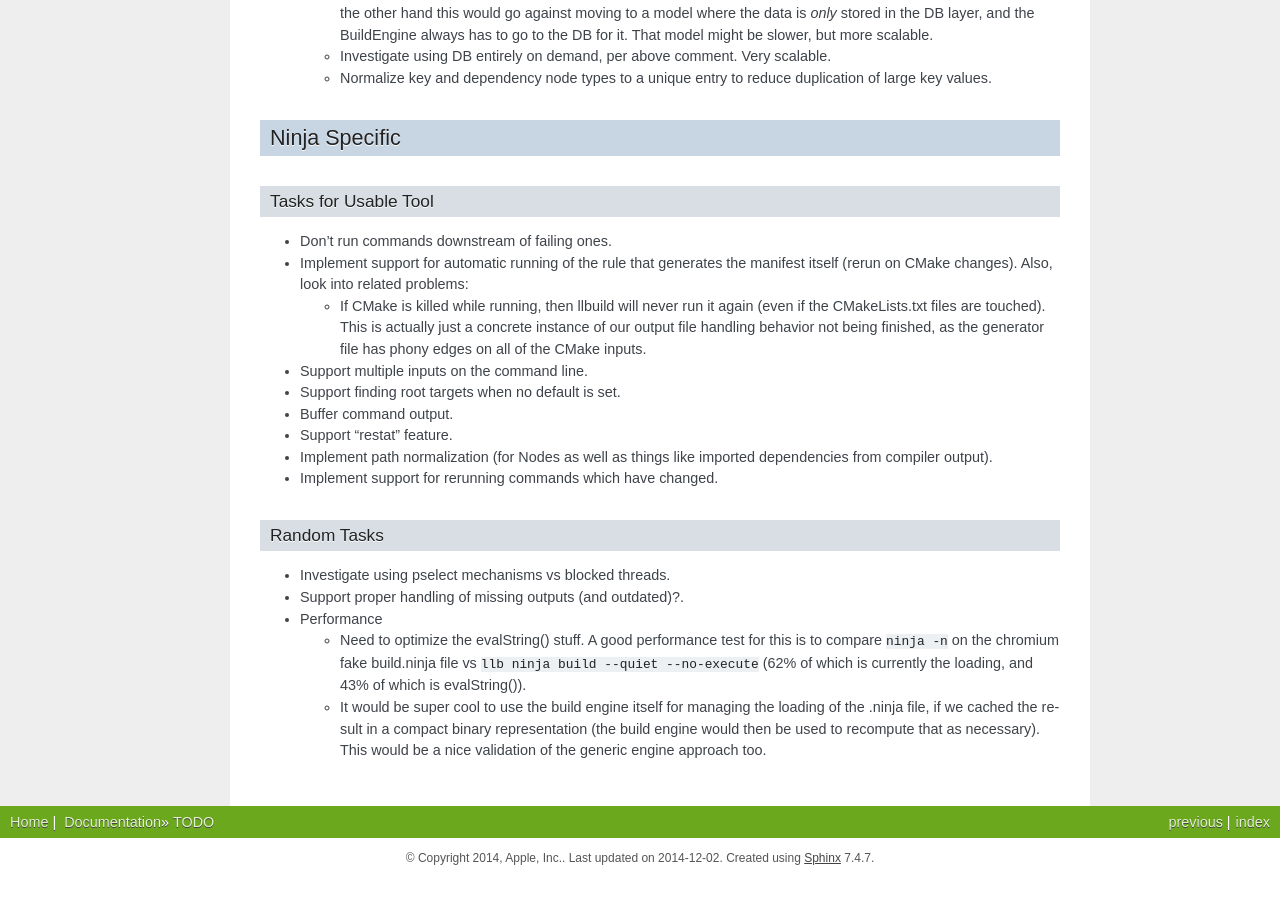
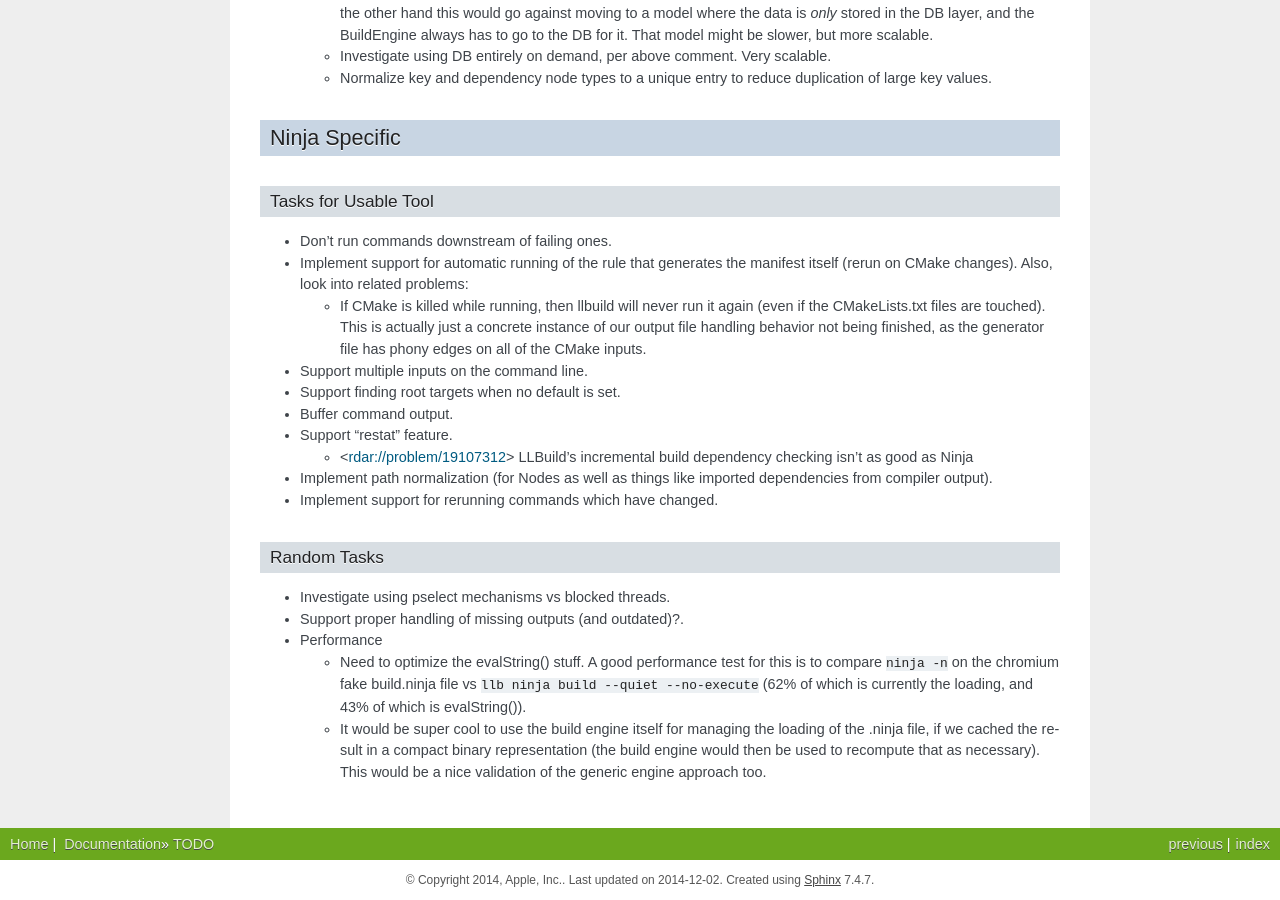
Before and after one commit to swiftlang/swift-llbuild, a Sphinx documentation site: the page built from docs/TODO.rst, in a window 1280 px wide and 900 px high, scrolled down 1018 px. Built offline with Sphinx 7.4.7, drawn with Linux system fonts in a browser that asks for light colours; before the commit the page ends 1896 px from its top, so only the background shows below that.

Commit message:
[docs] Update TODO with a Radar #.

```diff
--- a/docs/TODO.rst
+++ b/docs/TODO.rst
@@ -106,6 +106,9 @@ Tasks for Usable Tool
 
 * Support "restat" feature.
 
+  * <rdar://problem/19107312> LLBuild's incremental build dependency checking
+    isn't as good as Ninja
+
 * Implement path normalization (for Nodes as well as things like imported
   dependencies from compiler output).
 
```
